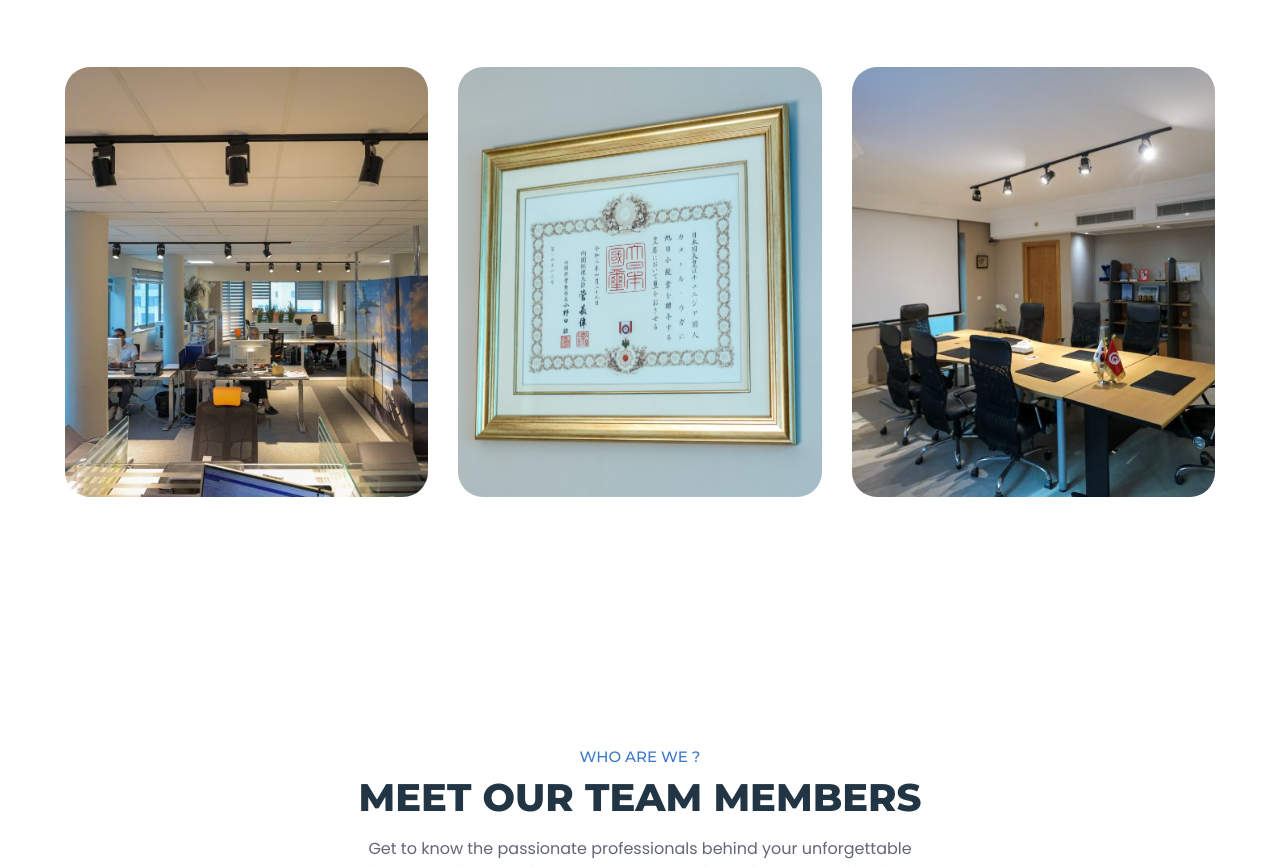
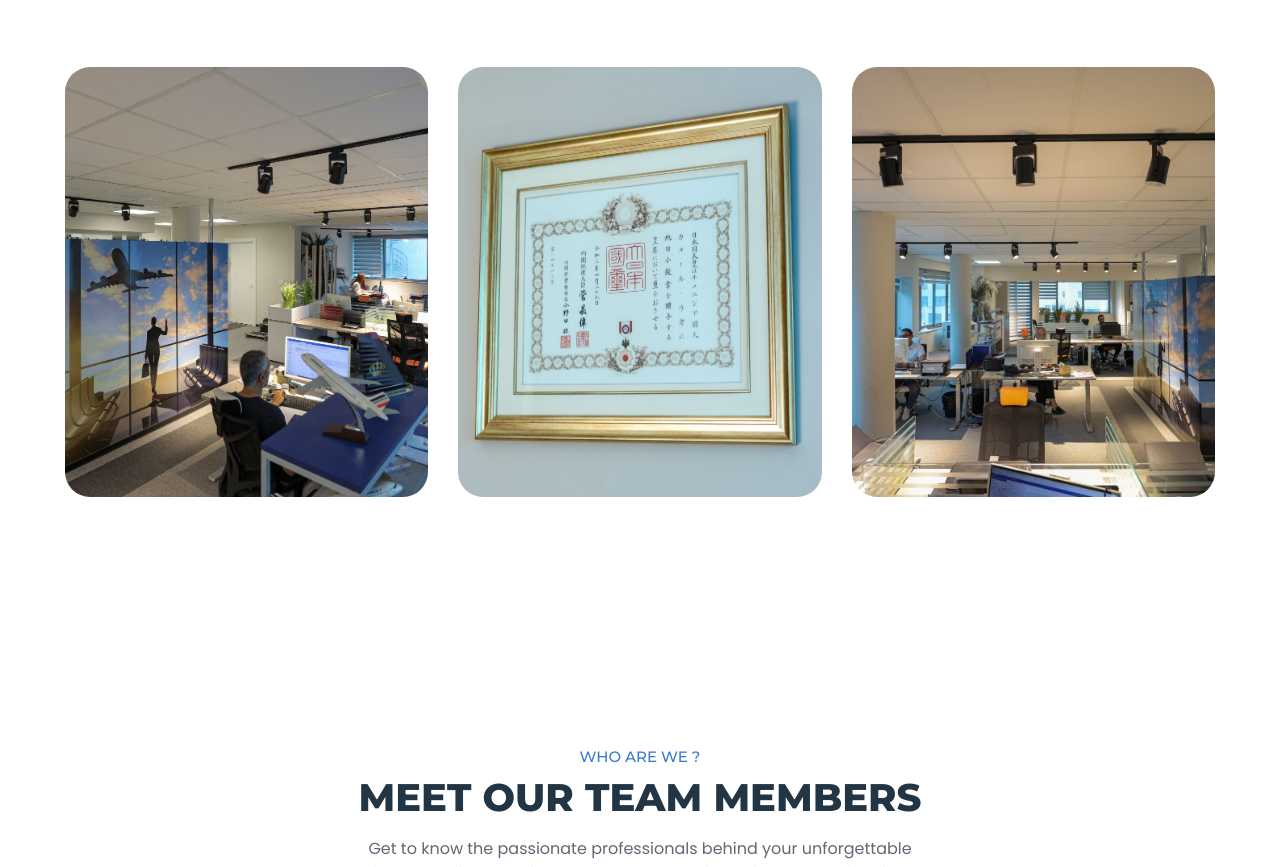
Before and after one commit to linksprod/Atlantis_landing, a website: page index.html in a window 1280 px wide. Shown: the part 1117-1984 px from the top of the page. Drawn offline with nearby package versions, Linux system fonts and the light colour scheme.

Commit message:
changes pictures2.5

```diff
--- a/index.html
+++ b/index.html
@@ -188,7 +188,7 @@
             <li>
               <div class="popular-card">
                 <figure class="card-img">
-                  <img src="/images/bureau7.jpg" alt="Atlantis Voyages Office 1" loading="lazy">
+                  <img src="/images/bureau8.jpg" alt="Atlantis Voyages Office 1" loading="lazy">
                 </figure>
               </div>
             </li>
@@ -205,7 +205,7 @@
             <li>
               <div class="popular-card">
                 <figure class="card-img">
-                  <img src="/images/bureau5.jpg" alt="Atlantis Voyages Office Room" loading="lazy">
+                  <img src="/images/bureau7.jpg" alt="Atlantis Voyages Office Room" loading="lazy">
                 </figure>
               </div>
             </li>
```
